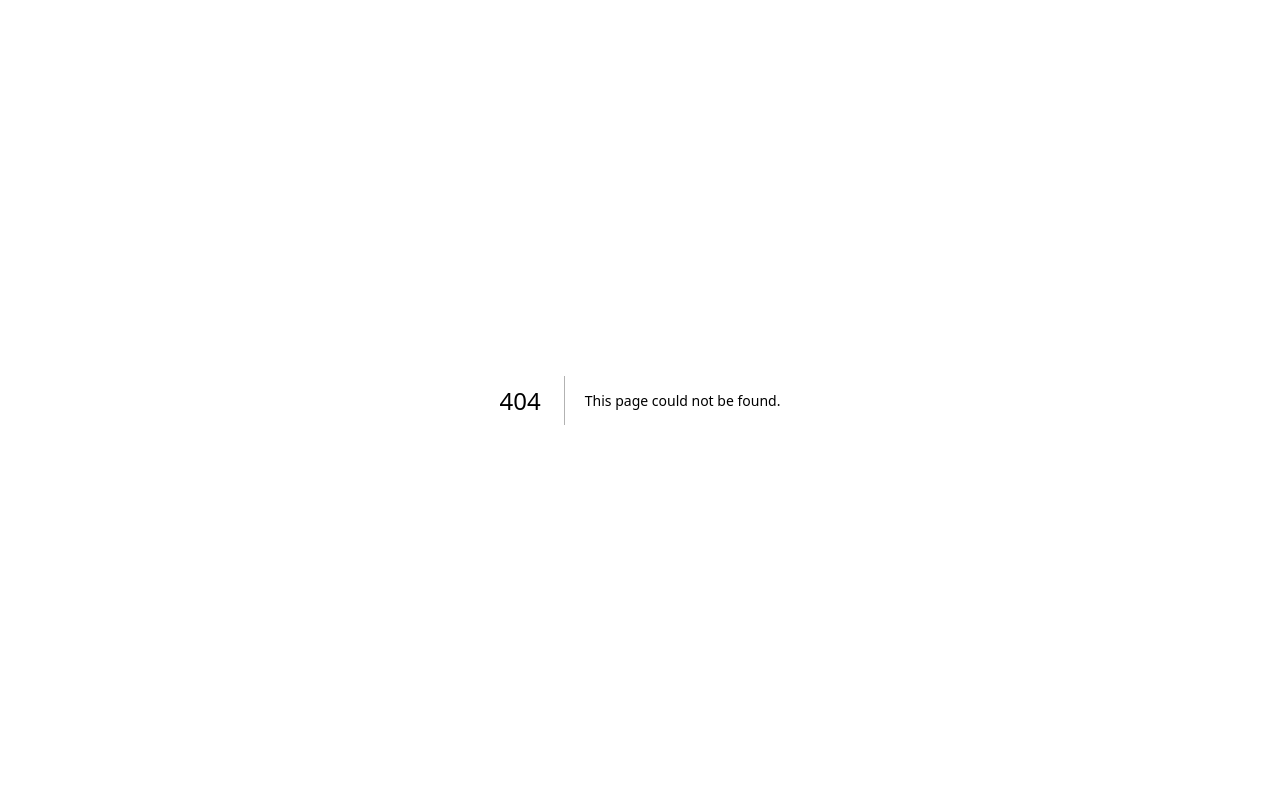
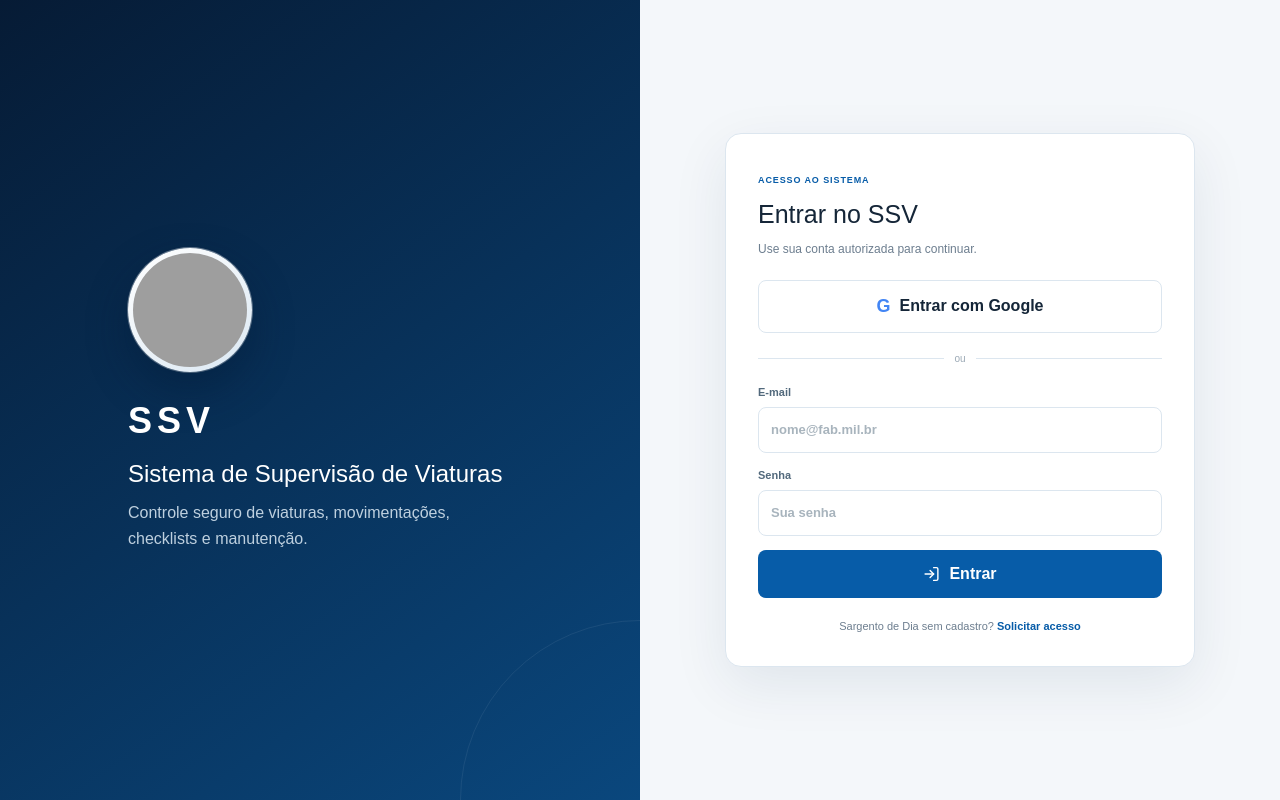
Before and after one commit to icaronutri/ssv-sistema-viaturas, a Next.js app: page /login in a window 1280 px wide. Before the commit this address had no page. Built offline with nearby package versions, Linux system fonts and the light colour scheme; grey boxes are pictures that could not be loaded.

Commit message:
Adiciona módulo atualizado do SSV

```diff
--- /dev/null
+++ b/app/login/page.tsx
@@ -0,0 +1,24 @@
+"use client";
+import { useState } from "react";
+import Link from "next/link";
+import { LogIn } from "lucide-react";
+import { supabase } from "@/lib/supabase";
+
+export default function LoginPage(){
+  const [email,setEmail]=useState(""); const [password,setPassword]=useState("");
+  const [message,setMessage]=useState(""); const [loading,setLoading]=useState(false);
+  async function passwordLogin(e:React.FormEvent){e.preventDefault();setLoading(true);setMessage("");
+    const {error}=await supabase.auth.signInWithPassword({email,password});
+    setMessage(error ? "E-mail ou senha inválidos." : "Acesso realizado. Redirecionando...");
+    if(!error) window.location.href="/"; setLoading(false);
+  }
+  async function googleLogin(){setLoading(true);const {error}=await supabase.auth.signInWithOAuth({provider:"google",options:{redirectTo:window.location.origin+"/"}});
+    if(error){setMessage("O login Google ainda precisa ser ativado pelo administrador.");setLoading(false);}
+  }
+  return <main className="auth-page"><section className="auth-brand"><div className="auth-logo"><img src="/ssv-logo-transparent.png" alt="Logo SSV"/></div><b>SSV</b><h1>Sistema de Supervisão de Viaturas</h1><p>Controle seguro de viaturas, movimentações, checklists e manutenção.</p></section>
+  <section className="auth-card"><div><small>ACESSO AO SISTEMA</small><h2>Entrar no SSV</h2><p>Use sua conta autorizada para continuar.</p></div>
+  <button className="google" onClick={googleLogin} disabled={loading}><span>G</span> Entrar com Google</button><div className="divider">ou</div>
+  <form onSubmit={passwordLogin}><label>E-mail<input type="email" value={email} onChange={e=>setEmail(e.target.value)} required placeholder="nome@fab.mil.br"/></label><label>Senha<input type="password" value={password} onChange={e=>setPassword(e.target.value)} required placeholder="Sua senha"/></label>
+  {message&&<p className="form-message">{message}</p>}<button className="auth-submit" disabled={loading}><LogIn/> {loading?"Aguarde...":"Entrar"}</button></form>
+  <p className="auth-link">Sargento de Dia sem cadastro? <Link href="/cadastro">Solicitar acesso</Link></p></section></main>
+}
```
